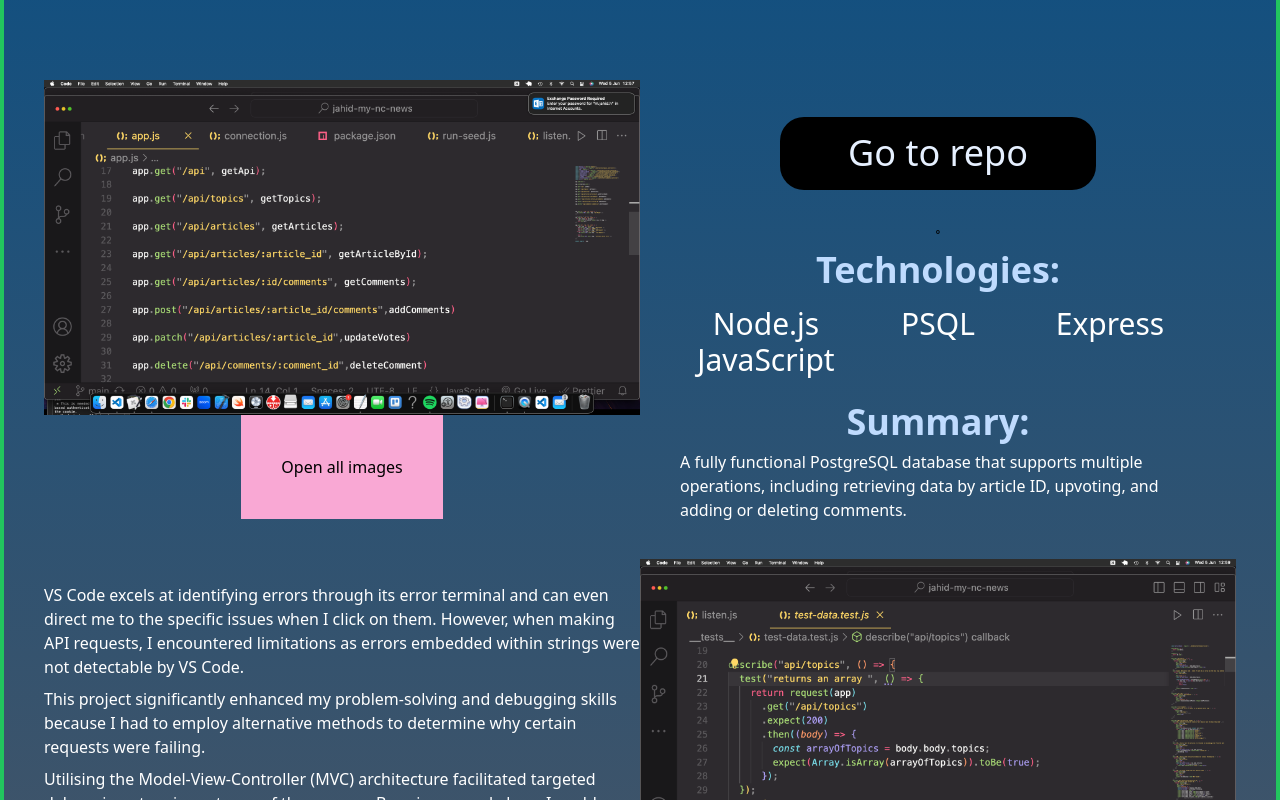
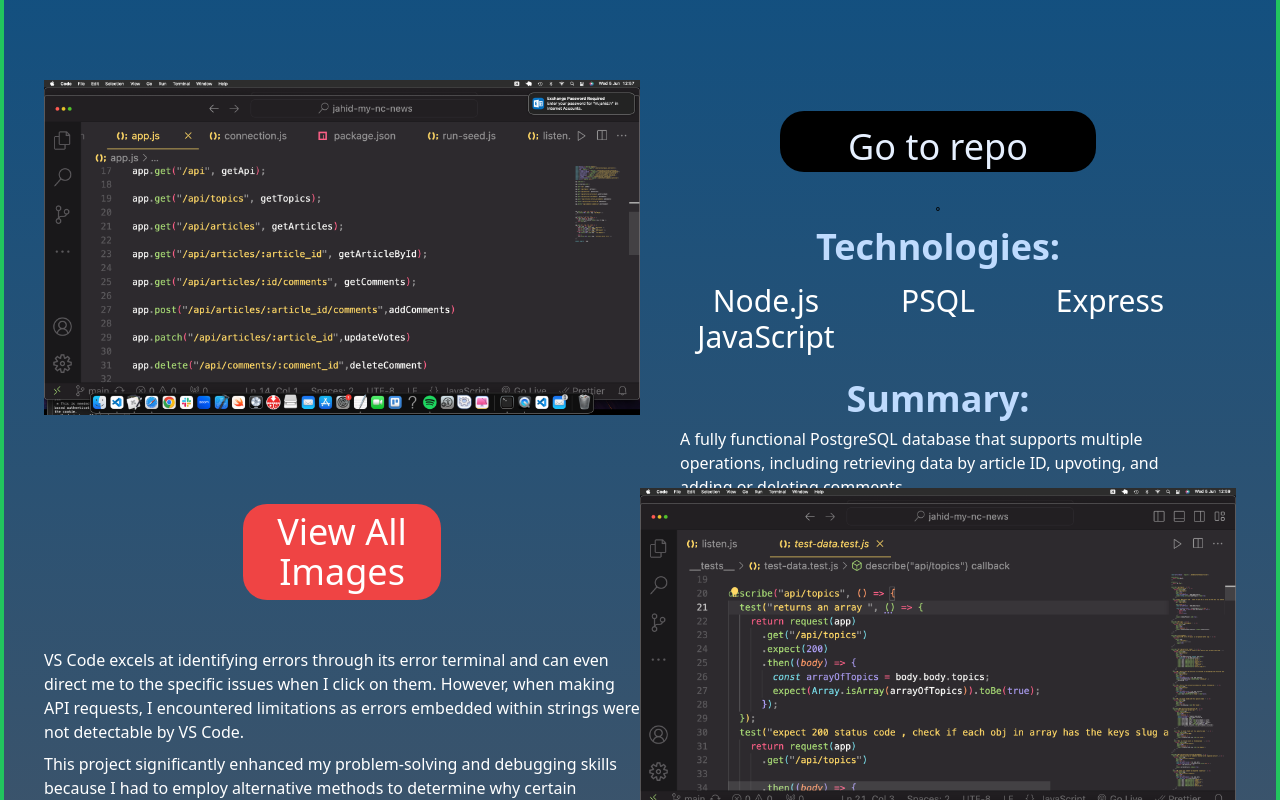
Before and after one commit to MJahidH/my-portfolio, a React (Vite) app in the folder my-portfolio/: page /projects/1 in a window 1280 px wide. Shown: the part 404-1204 px from the top of the page. Built offline with nearby package versions, Linux system fonts and the light colour scheme.

Commit message:
padding, font size and colour has been added to the button

```diff
--- a/my-portfolio/src/components/main-project-page/MainProjectPage.jsx
+++ b/my-portfolio/src/components/main-project-page/MainProjectPage.jsx
@@ -23,8 +23,8 @@ const MainProjectPage = () => {
     <div className="w-full pb-20 border-4 border-green-500 ">
       {carouselOpen && <ImageCarousel images={project.allImages} carouselOpen={carouselOpen} setCarouselOpen={setCarouselOpen}/>}
       <h1 className="text-blue-200 font-bold text-7xl pt-20">{project.title}</h1>
-      <MainProjectPageRow1 carouselOpen={carouselOpen} setCarouselOpen={setCarouselOpen} project={project}/>
-      <MainProjectPageRow2 project={project} project_id={project_id}/>
+      <MainProjectPageRow1  project={project}/>
+      <MainProjectPageRow2 carouselOpen={carouselOpen} setCarouselOpen={setCarouselOpen} project={project} project_id={project_id}/>
 
 
     </div>
--- a/my-portfolio/src/components/main-project-page/MainProjectPageRow1.jsx
+++ b/my-portfolio/src/components/main-project-page/MainProjectPageRow1.jsx
@@ -20,9 +20,7 @@ const MainProjectPageRow1 = ({ project,carouselOpen,setCarouselOpen }) => {
     }
   }, [project.tags]);
 
-  const handleCarouselClick = () => {
-    setCarouselOpen(!carouselOpen)
-      }
+
 
 
 
@@ -38,7 +36,7 @@ const MainProjectPageRow1 = ({ project,carouselOpen,setCarouselOpen }) => {
     >
       <div>
         <img src={`/assets/${imagePath}`} alt="Test Screenshot" />
-        <button onClick={() => {handleCarouselClick()}} className="p-10 bg-pink-300">Open all images</button>
+
       </div>
 
       <div className="px-10">
--- a/my-portfolio/src/components/main-project-page/MainProjectPageRow2.jsx
+++ b/my-portfolio/src/components/main-project-page/MainProjectPageRow2.jsx
@@ -1,25 +1,31 @@
 import { useEffect, useState } from "react";
-import fullDesc from "../../project-full-desc.json"
+import fullDesc from "../../project-full-desc.json";
 
-const MainProjectPageRow2 = ({ project,project_id }) => {
-
-    const [loading,setLoading] = useState(true)
-
+const MainProjectPageRow2 = ({
+  project,
+  project_id,
+  carouselOpen,
+  setCarouselOpen,
+}) => {
+  const [loading, setLoading] = useState(true);
 
   useEffect(() => {
-
     const timer = setTimeout(() => {
-            setLoading(false)
-        },500)
+      setLoading(false);
+    }, 500);
 
     return () => {
-            clearTimeout(timer)
-        }
-    },[])
+      clearTimeout(timer);
+    };
+  }, []);
 
   if (loading) {
-     return( <div>Loading...</div>   )
+    return <div>Loading...</div>;
   }
+
+  const handleCarouselClick = () => {
+    setCarouselOpen(!carouselOpen);
+  };
 
   return (
     <div
@@ -31,10 +37,29 @@ const MainProjectPageRow2 = ({ project,project_id }) => {
     grid grid-cols-2"
     >
       <div className=" py-4">
+        <button
+          onClick={() => {
+            handleCarouselClick();
+          }}
+          className="
 
+        bg-red-500
+        w-1/3
+        py-2
+        mb-10
+        defaultHover
+        text-4xl
+        text-white
+        rounded-3xl
+        "
+        >
+          View All Images
+        </button>
 
         {fullDesc[`desc-${project_id}`].map((paragraph) => {
-            return (<p className="text-left text-m pt-2 text-white">{paragraph}</p>)
+          return (
+            <p className="text-left text-m pt-2 text-white">{paragraph}</p>
+          );
         })}
       </div>
       <img src={`/assets/${project.allImages[1]}`} alt="Test Screenshot" />
```
Lines whose indentation alone changed are shown as unchanged.
